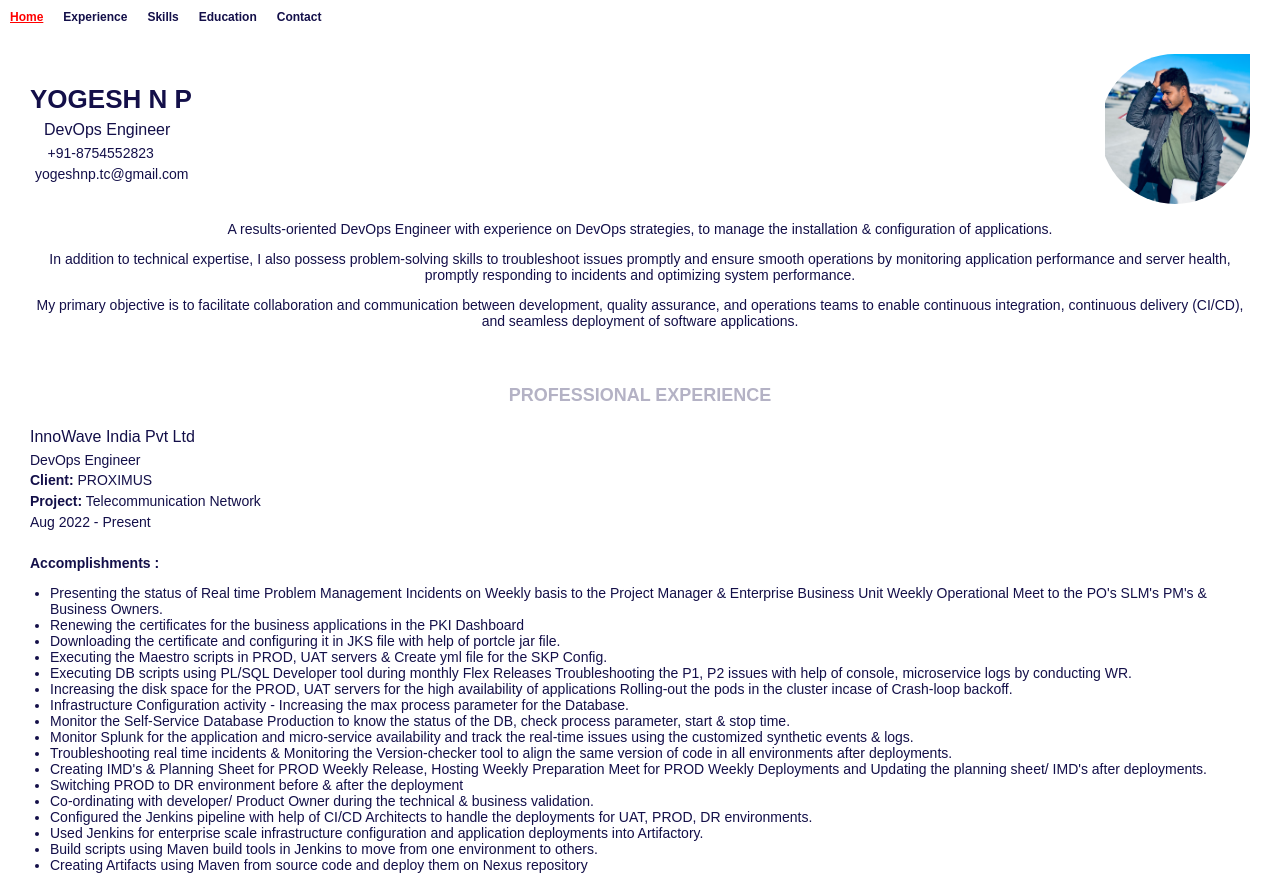
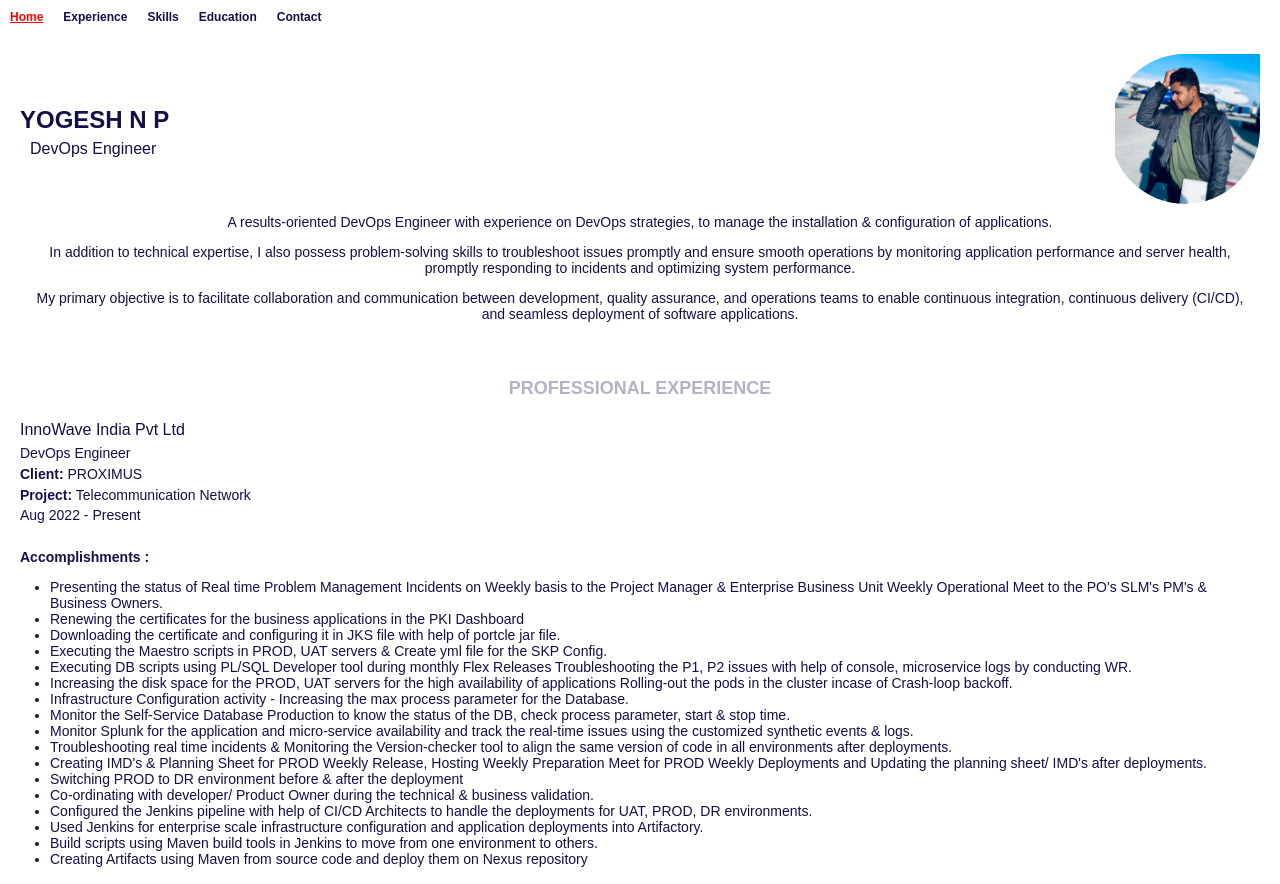
Before and after one commit to YOGESHnp/CV_Updated, a plain HTML site: page index.html in a window 1280 px wide. Shown: the top 884 px of the page. Drawn offline with Linux system fonts and the light colour scheme.

Commit message:
adjusted margin-left & home page

```diff
--- a/cvstyles.css
+++ b/cvstyles.css
@@ -268,25 +268,24 @@ a:hover {
   }
 
   div.left h1 {
-    margin-top: 28px;
-    font-size: 26px;
-    margin-left: 10px;
+    margin-top: 50px;
+    font-size: 24px;
     font-family: 'Spartan', sans-serif;
     color:#130F49;
   }
 
   div.left h2 {
     font-size: 16px;
-    margin-left: 24px;
+    margin-left: 10px;
     font-family: 'Spartan', sans-serif;
     color:#130F49;
   }
 
-  div.left h3 {
+  /*div.left h3 {
     font-size: 14px;
     text-align: left;
     margin-top: 22px;
-    margin-left: 27.5px;
+    margin-left: 24px;
     font-family: 'Spartan', sans-serif;
     color:#130F49;
 
@@ -299,7 +298,7 @@ a:hover {
     font-weight: none;
     font-family: 'Spartan', sans-serif;
     color:#130F49;
-  }
+  }*/
 
   div#home {
     padding: 10px;
@@ -319,7 +318,6 @@ a:hover {
     float: right;
     width:150px;
     height:150px;
-    margin-right: 10px;
     object-fit: cover;
     object-position: 4.5px -30px;
     border-radius: 100px 0 100px 100px;
@@ -341,7 +339,7 @@ a:hover {
   div.colum-lef h2 {
     font-size: medium;
     margin-top: 0;
-    margin-left: 20px;
+    margin-left: 10px;
     font-family: 'Spartan', sans-serif;
     color:#130F49;
   }
@@ -349,21 +347,21 @@ a:hover {
   div.colum-lef h4 {
     font-size: 14px;
     margin-top: 0;
-    margin-left: 20px;
+    margin-left: 10px;
     font-family: 'Spartan', sans-serif;
     color:#130F49;
   }
 
   div.colum-para h3 {
     font-size: 14px;
-    margin-left: 20px;
+    margin-left: 10px;
     font-family: 'Karla', sans-serif;
     color:#130F49;
   }
 
   div.colum-para1 h3 {
     font-size: 14px;
-    margin-left: 20px;
+    margin-left: 10px;
     font-family: 'Karla', sans-serif;
     color:#130F49;
   }
@@ -371,7 +369,6 @@ a:hover {
   div.colum-para ul {
     font-size: 14px;
     justify-content: center;
-    margin-left: 0;
     margin-right: 20px;
     font-family: 'Spartan', sans-serif;
     color: #130F49;
@@ -380,7 +377,6 @@ a:hover {
   div.colum-para1 ul {
     font-size: 14px;
     justify-content: center;
-    margin-left: 0;
     margin-right: 20px;
     font-family: 'Spartan', sans-serif;
     color:#130F49;
@@ -389,7 +385,7 @@ a:hover {
   div.colum-leff h2 {
     margin-top: 20px;
     font-size: medium;
-    margin-left: 20px;
+    margin-left: 10px;
     font-family: 'Spartan', sans-serif;
     color:#130F49;
   }
@@ -397,7 +393,7 @@ a:hover {
   div.colum-leff h4 {
     font-size: 14px;
     margin-top: 0;
-    margin-left: 20px;
+    margin-left: 10px;
     font-family: 'Spartan', sans-serif;
     color: #130F49;
   }
--- a/index.html
+++ b/index.html
@@ -6,7 +6,7 @@
     <link rel="stylesheet" type="text/css" href="cvstyles.css" />
     <link rel="stylesheet" href="https://cdnjs.cloudflare.com/ajax/libs/font-awesome/4.7.0/css/font-awesome.min.css">
 
-    <title>Yogesh N P - CV</title>
+    <title>My Portfolio</title>
   </head>
   <body>
     <div class="topnav">
@@ -22,10 +22,6 @@
         <div class="column left">
           <h1>YOGESH N P</h1>
           <h2>DevOps Engineer</h2>
-          <h3>+91-8754552823</h3>
-          <h4>yogeshnp.tc@gmail.com</h4>
-          <br />
-
 
         </div>
 
```
